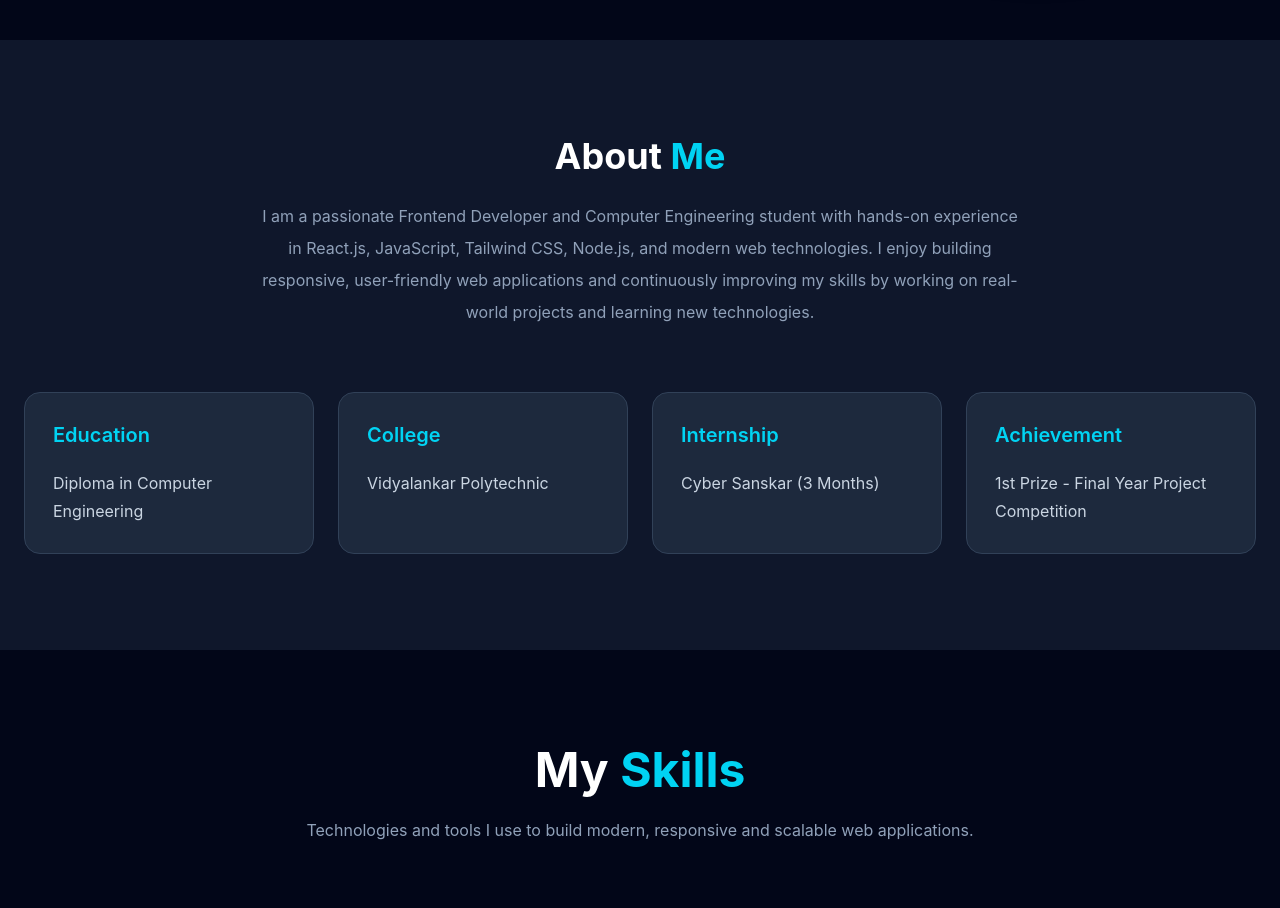
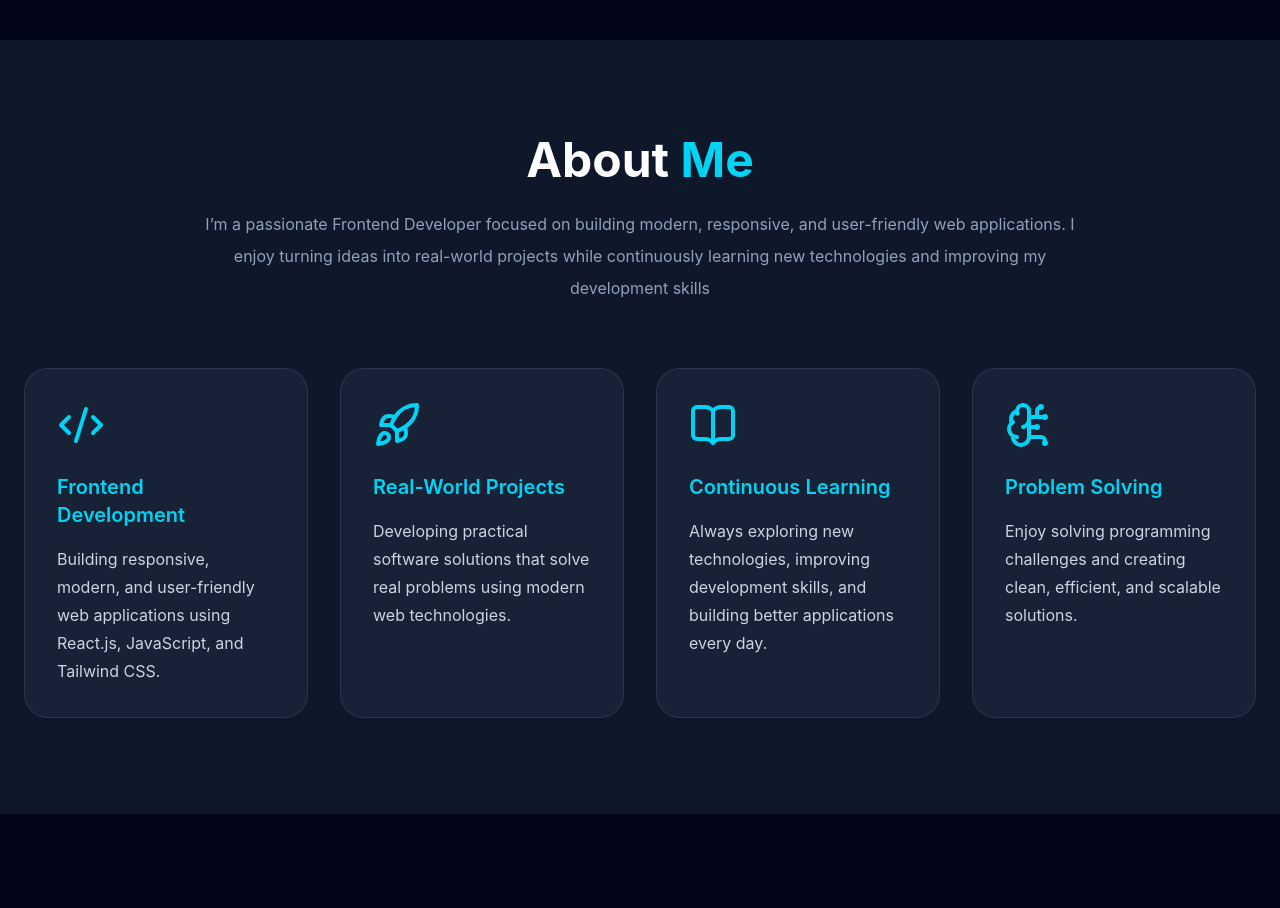
Before and after one commit to Gurudatta2212/portfolio, a React (Vite) app: page / in a window 1280 px wide. Shown: the part 760-1668 px from the top of the page. Built offline with nearby package versions, Linux system fonts and the light colour scheme.

Commit message:
About Me Section Work

```diff
--- a/src/components/sections/About.jsx
+++ b/src/components/sections/About.jsx
@@ -1,7 +1,29 @@
 import { motion } from "framer-motion";
+import {
+  Code2,
+  Rocket,
+  BookOpen,
+  BrainCircuit,
+} from "lucide-react";
 import portfolio from "../../data/portfolio";
 
+
 function About() {
+  const icons = {
+  "Frontend Development": (
+    <Code2 className="w-12 h-12 text-cyan-400 transition-all duration-300 group-hover:scale-110 group-hover:text-cyan-300" />
+  ),
+  "Real-World Projects": (
+    <Rocket className="w-12 h-12 text-cyan-400 transition-all duration-300 group-hover:scale-110 group-hover:text-cyan-300" />
+  ),
+  "Continuous Learning": (
+    <BookOpen className="w-12 h-12 text-cyan-400 transition-all duration-300 group-hover:scale-110 group-hover:text-cyan-300" />
+  ),
+  "Problem Solving": (
+    <BrainCircuit className="w-12 h-12 text-cyan-400 transition-all duration-300 group-hover:scale-110 group-hover:text-cyan-300" />
+  ),
+};
+
   return (
     <section
       id="about"
@@ -15,16 +37,16 @@ function About() {
           transition={{ duration: 0.8 }}
           viewport={{ once: true }}
         >
-          <h2 className="text-4xl font-bold text-center">
+          <h2 className="text-4xl md:text-5xl font-bold text-center">
             About <span className="text-cyan-400">Me</span>
           </h2>
 
-          <p className="text-center text-slate-400 mt-6 max-w-3xl mx-auto leading-8">
+          <p className="text-center text-slate-400 mt-6 max-w-4xl mx-auto leading-8">
             {portfolio.personal.about}
           </p>
         </motion.div>
 
-        <div className="grid md:grid-cols-2 lg:grid-cols-4 gap-6 mt-16">
+        <div className="grid md:grid-cols-2 xl:grid-cols-4 gap-8 mt-16">
           {portfolio.aboutSection.map((item, index) => (
             <motion.div
               key={item.title}
@@ -36,18 +58,22 @@ function About() {
               }}
               viewport={{ once: true }}
               whileHover={{
-                y: -12,
-                scale: 1.04,
-              }}
-              className="bg-slate-800 rounded-2xl p-7 border border-slate-700 hover:border-cyan-400 hover:shadow-[0_0_30px_rgba(34,211,238,0.25)] transition-all duration-300"
+  y: -8,
+  scale: 1.03,
+}}
+             className="group h-full bg-slate-800/70 backdrop-blur-md rounded-3xl p-8 border border-slate-700/70 hover:border-cyan-400 hover:-translate-y-2 hover:shadow-[0_0_35px_rgba(34,211,238,0.2)] transition-all duration-300"
             >
-              <h3 className="text-cyan-400 text-xl font-semibold">
-                {item.title}
-              </h3>
+              <div className="mb-6">
+  {icons[item.title]}
+</div>
 
-              <p className="text-slate-300 mt-5 leading-7">
-                {item.value}
-              </p>
+<h3 className="text-cyan-400 text-xl font-semibold transition-colors duration-300 group-hover:text-white">
+  {item.title}
+</h3>
+
+<p className="text-slate-300 mt-4 leading-7">
+  {item.description}
+</p>
             </motion.div>
           ))}
         </div>
--- a/src/data/portfolio.js
+++ b/src/data/portfolio.js
@@ -14,26 +14,30 @@ const portfolio = {
     instagram: "https://www.instagram.com/gurudatta.22?igsh=MXRndGF1NmdnZWpxeQ==",
 
     about:
-      "I am a passionate Frontend Developer and Computer Engineering student with hands-on experience in React.js, JavaScript, Tailwind CSS, Node.js, and modern web technologies. I enjoy building responsive, user-friendly web applications and continuously improving my skills by working on real-world projects and learning new technologies.",
+      "I’m a passionate Frontend Developer focused on building modern, responsive, and user-friendly web applications. I enjoy turning ideas into real-world projects while continuously learning new technologies and improving my development skills",
 
   },
 
   aboutSection: [
   {
-      title: "Education",
-      value: "Diploma in Computer Engineering",
+    title: "Frontend Development",
+    description:
+      "Building responsive, modern, and user-friendly web applications using React.js, JavaScript, and Tailwind CSS.",
   },
   {
-      title: "College",
-      value: "Vidyalankar Polytechnic",
+    title: "Real-World Projects",
+    description:
+      "Developing practical software solutions that solve real problems using modern web technologies.",
   },
   {
-      title: "Internship",
-      value: "Cyber Sanskar (3 Months)",
+    title: "Continuous Learning",
+    description:
+      "Always exploring new technologies, improving development skills, and building better applications every day.",
   },
   {
-      title: "Achievement",
-      value: "1st Prize - Final Year Project Competition",
+    title: "Problem Solving",
+    description:
+      "Enjoy solving programming challenges and creating clean, efficient, and scalable solutions.",
   },
 ],
 
```
Lines whose indentation alone changed are shown as unchanged.
